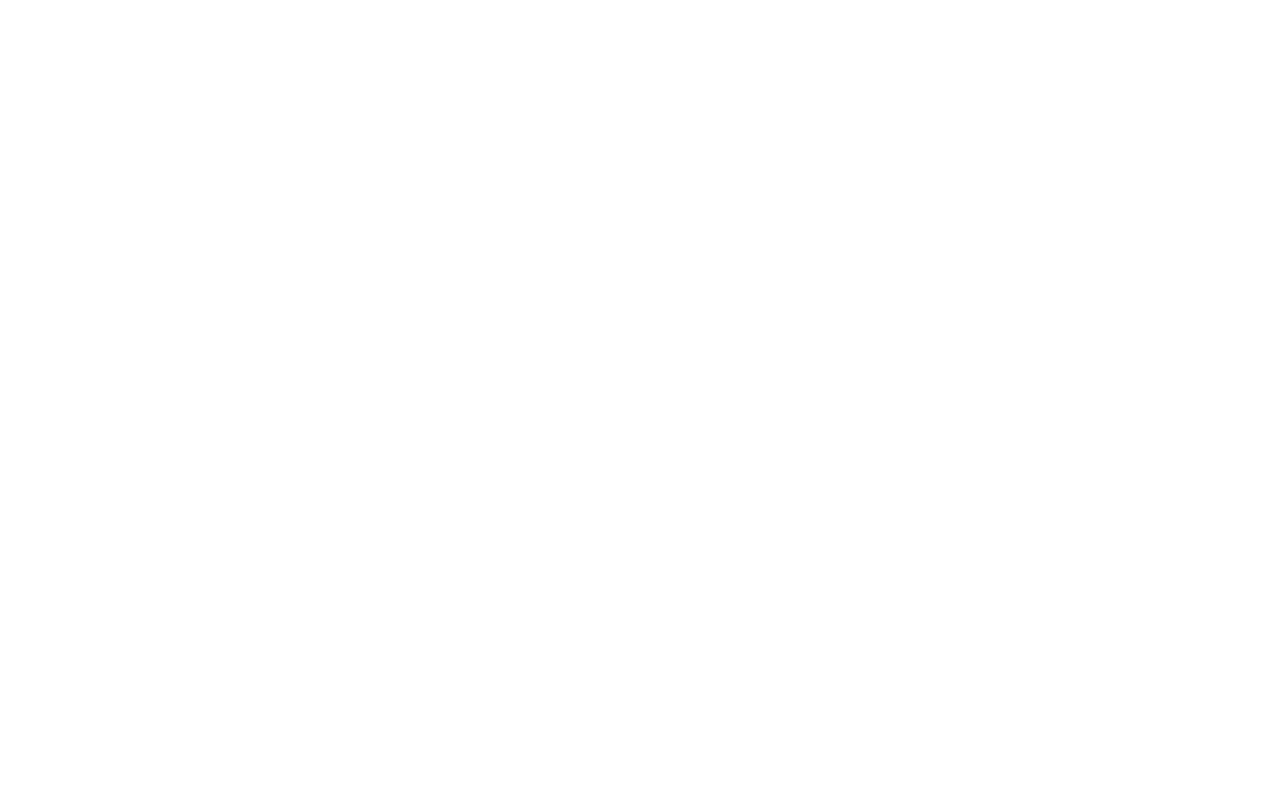
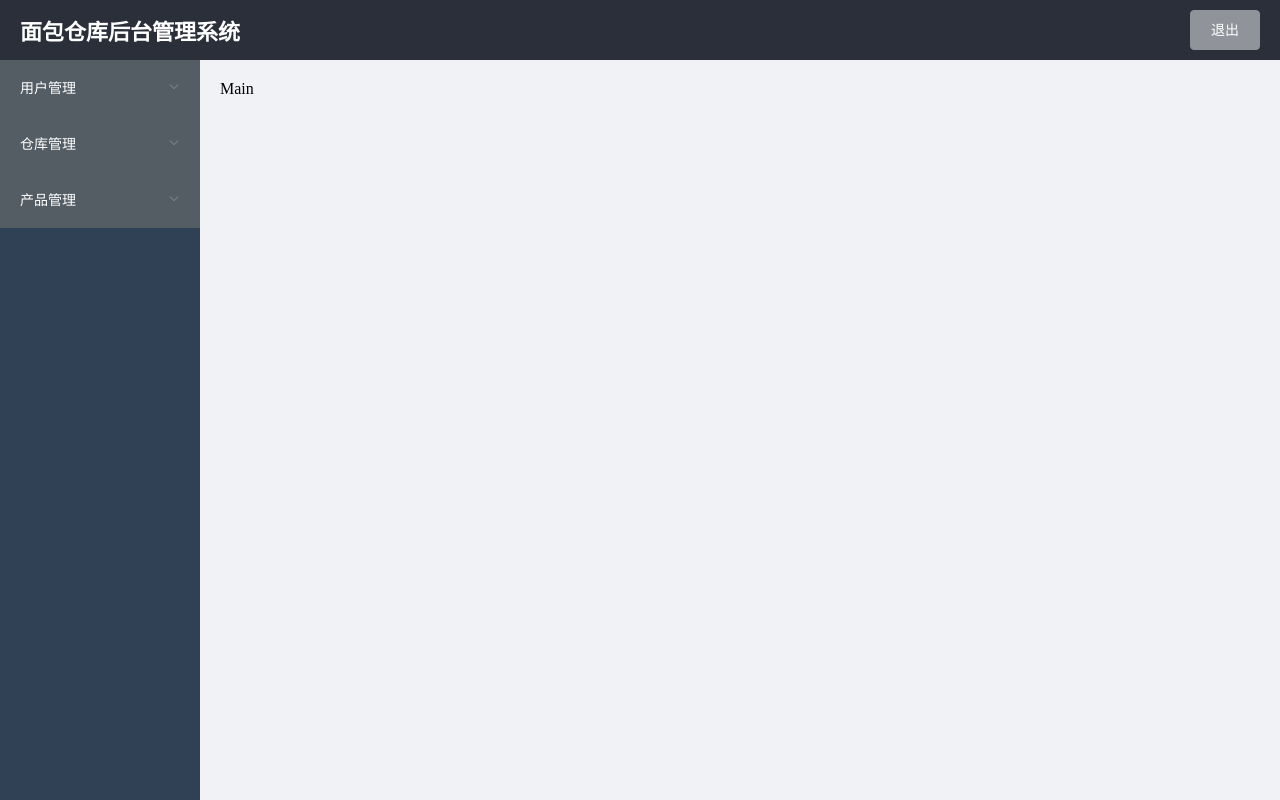
Before and after one commit to StvEmn/BreadManagementVue, a Vue app: page /#/Home in a window 1280 px wide. Built offline with nearby package versions, Linux system fonts and the light colour scheme.

Commit message:
后端框架

```diff
--- a/src/components/BreadManageMain.vue
+++ /dev/null
@@ -1,106 +0,0 @@
-<template>
-  <el-container style="height: 100%; border: 1px solid #eee">
-    <el-aside width="200px" style="background-color: rgb(238, 241, 246)">
-      <el-menu :default-openeds="['1', '3']">
-        <el-submenu index="1">
-          <template slot="title"><i class="el-icon-message"></i>导航一</template>
-          <el-menu-item-group>
-            <template slot="title">分组一</template>
-            <el-menu-item index="1-1">选项1</el-menu-item>
-            <el-menu-item index="1-2">选项2</el-menu-item>
-          </el-menu-item-group>
-          <el-menu-item-group title="分组2">
-            <el-menu-item index="1-3">选项3</el-menu-item>
-          </el-menu-item-group>
-          <el-submenu index="1-4">
-            <template slot="title">选项4</template>
-            <el-menu-item index="1-4-1">选项4-1</el-menu-item>
-          </el-submenu>
-        </el-submenu>
-        <el-submenu index="2">
-          <template slot="title"><i class="el-icon-menu"></i>导航二</template>
-          <el-menu-item-group>
-            <template slot="title">分组一</template>
-            <el-menu-item index="2-1">选项1</el-menu-item>
-            <el-menu-item index="2-2">选项2</el-menu-item>
-          </el-menu-item-group>
-          <el-menu-item-group title="分组2">
-            <el-menu-item index="2-3">选项3</el-menu-item>
-          </el-menu-item-group>
-          <el-submenu index="2-4">
-            <template slot="title">选项4</template>
-            <el-menu-item index="2-4-1">选项4-1</el-menu-item>
-          </el-submenu>
-        </el-submenu>
-        <el-submenu index="3">
-          <template slot="title"><i class="el-icon-setting"></i>导航三</template>
-          <el-menu-item-group>
-            <template slot="title">分组一</template>
-            <el-menu-item index="3-1">选项1</el-menu-item>
-            <el-menu-item index="3-2">选项2</el-menu-item>
-          </el-menu-item-group>
-          <el-menu-item-group title="分组2">
-            <el-menu-item index="3-3">选项3</el-menu-item>
-          </el-menu-item-group>
-          <el-submenu index="3-4">
-            <template slot="title">选项4</template>
-            <el-menu-item index="3-4-1">选项4-1</el-menu-item>
-          </el-submenu>
-        </el-submenu>
-      </el-menu>
-    </el-aside>
-
-    <el-container>
-      <el-header style="text-align: right; font-size: 12px">
-        <el-dropdown>
-          <i class="el-icon-setting" style="margin-right: 15px"></i>
-          <el-dropdown-menu slot="dropdown">
-            <el-dropdown-item>查看</el-dropdown-item>
-            <el-dropdown-item>新增</el-dropdown-item>
-            <el-dropdown-item>删除</el-dropdown-item>
-          </el-dropdown-menu>
-        </el-dropdown>
-        <span>王小虎</span>
-      </el-header>
-
-      <el-main>
-        <el-table :data="tableData">
-          <el-table-column prop="date" label="日期" width="140">
-          </el-table-column>
-          <el-table-column prop="name" label="姓名" width="120">
-          </el-table-column>
-          <el-table-column prop="address" label="地址">
-          </el-table-column>
-        </el-table>
-      </el-main>
-    </el-container>
-  </el-container>
-</template>
-
-<script>
-export default {
-  name: "BreadManageMain",
-  data() {
-    const item = {
-      date: '2016-05-02',
-      name: '王小虎',
-      address: '上海市普陀区金沙江路 1518 弄'
-    };
-    return {
-      tableData: Array(5).fill(item)
-    }
-  }
-}
-</script>
-
-<style>
-  .el-header {
-    background-color: #B3C0D1;
-    color: #333;
-    line-height: 60px;
-  }
-
-  .el-aside {
-    color: #333;
-  }
-</style>
--- /dev/null
+++ b/src/components/Home.vue
@@ -0,0 +1,102 @@
+<template>
+  <el-container class="home_container">
+    <el-header>
+      <div>
+        <img src="" alt="" />
+        <span>面包仓库后台管理系统</span>
+      </div>
+      <el-button type="info" @click="logout" class="logout">退出</el-button>
+    </el-header>
+    <el-container>
+      <el-aside width="200px">
+        <el-menu
+          background-color="#545c64"
+          text-color="#fff"
+          active-text-color="#409eff"
+          unique-opened
+        >
+          <el-submenu index="1">
+            <template slot="title">
+              <span>用户管理</span>
+            </template>
+            <el-menu-item index="1-1">
+              <template slot="title">
+                <span>导航一</span>
+              </template>
+            </el-menu-item>
+          </el-submenu>
+
+          <el-submenu index="2">
+            <template slot="title">
+              <span>仓库管理</span>
+            </template>
+            <el-menu-item index="2-1">
+              <template slot="title">
+                <span>导航一</span>
+              </template>
+            </el-menu-item>
+          </el-submenu>
+
+          <el-submenu index="3">
+            <template slot="title">
+              <span>产品管理</span>
+            </template>
+            <el-menu-item index="3-1">
+              <template slot="title">
+                <span>导航一</span>
+              </template>
+            </el-menu-item>
+          </el-submenu>
+        </el-menu>
+      </el-aside>
+      <el-main>Main</el-main>
+    </el-container>
+  </el-container>
+</template>
+<script>
+export default {
+  methods: {
+    logout() {
+      window.sessionStorage.clear();
+      this.$router.push("/Login");
+    },
+  },
+};
+</script>
+<style>
+* {
+  margin: 0;
+  padding: 0;
+}
+
+html,
+body {
+  height: 100%;
+}
+
+.el-header {
+  background-color: #2b2f3a;
+  display: flex;
+  justify-content: space-between;
+  align-items: center;
+  color: #ffffff;
+  font-size: 22px;
+  font-weight: bold;
+}
+
+.el-aside {
+  background-color: #304156;
+}
+
+.el-aside>.el-menu{
+  border-right: none;
+}
+
+.el-main {
+  background-color: #f0f2f5;
+}
+
+.home_container {
+  height: 100%;
+}
+</style>
--- a/src/components/Login.vue
+++ b/src/components/Login.vue
@@ -71,7 +71,16 @@
             password: this.user.password,
           },
         }).then((res) => {
-          console.log(res);
+          console.log(res.data.status);
+          if (res.data.status == 200) {
+            console.log(res.data.token);
+            window.sessionStorage.setItem('token', res.data.token);
+            this.$router.push("/Home");
+          } else if (res.data.status == 210) {
+            alert(res.data.message);
+          } else {
+            alert(res.data.message);
+          }
         });
       }
     },
--- a/src/router/index.js
+++ b/src/router/index.js
@@ -1,21 +1,44 @@
 import Vue from 'vue'
 import Router from 'vue-router'
 import Login from '@/components/Login'
-import BreadManageMain from "@/components/BreadManageMain";
+import Home from "@/components/Home";
 
 Vue.use(Router)
 
-export default new Router({
+
+
+const router = new Router({
   routes: [
     {
       path: '/',
+      redirect:'/Login'
+    },
+    {
+      path: '/Login',
       name: 'Login',
       component: Login
     },
     {
-      path: '/BreadManageMain',
-      name: 'BreadManageMain',
-      component: BreadManageMain
+      path: '/Home',
+      name: 'Home',
+      component: Home
     }
   ]
-})
+});
+
+// router.beforeEach((to, from, next) => {
+//   if (to.path == '/Login') {
+//     next();
+//   } else {
+//     let token = window.sessionStorage.getItem('token');
+//     console.log(token);
+//     if (token == null || token == '') {
+//       alert("你没有登陆")
+//       next({path:"/Login"})
+//     } else {
+//       next();
+//     }
+//   }
+// });
+
+export default router;
```
Also changed, not shown: src/main.js (line endings or trailing spaces).
